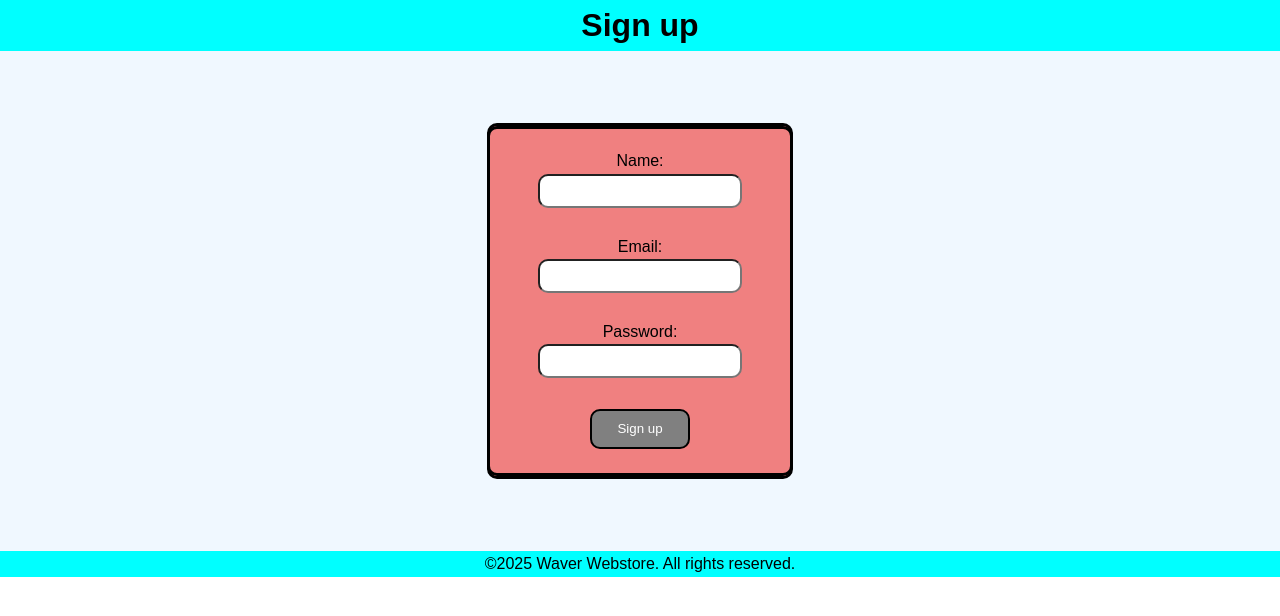
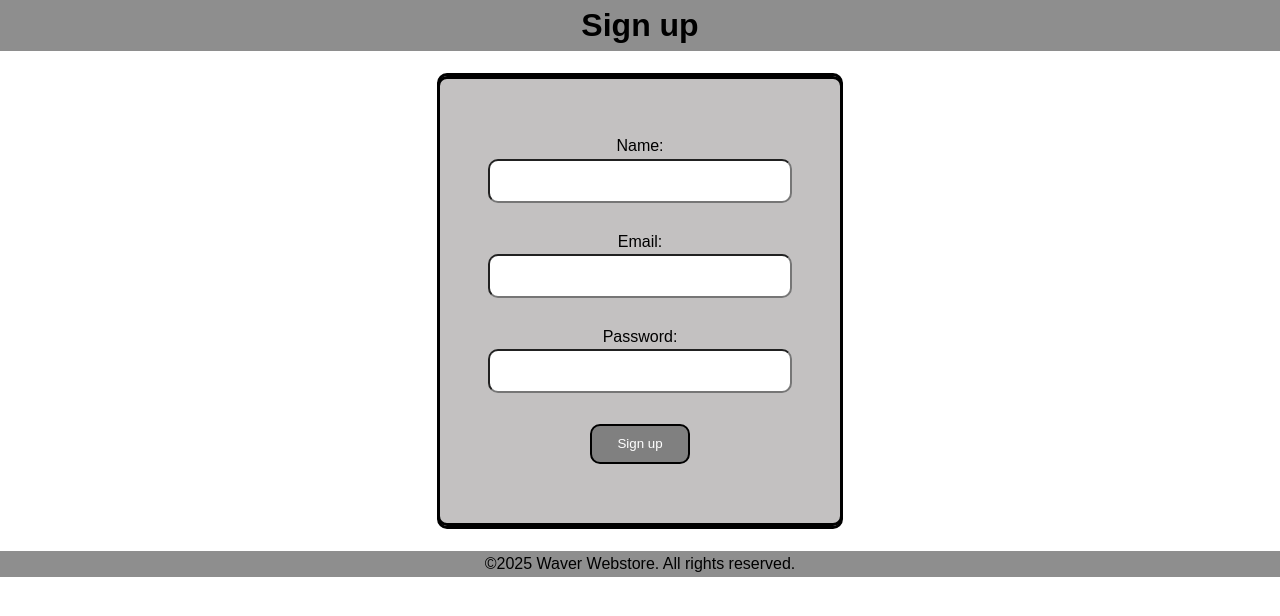
Before and after one commit to Madhav-Sharma1/E-commerce-website., a website: page account.html in a window 1280 px wide. Drawn offline with Linux system fonts and the light colour scheme.

Commit message:
Refactor account.css for improved styling

```diff
--- a/account.css
+++ b/account.css
@@ -1,18 +1,21 @@
 *{
     margin:0;
     padding:0;
+}
+html{
+    background-color:#FFFFFF ;
 }
 body{
     font-family: Arial, Helvetica, sans-serif;
     line-height:1.6;
 }
 header{
-    background-color: aqua;
+    background-color: rgb(142, 142, 142);
     color: black;
     text-align: center;
 }
 main{
-    background-color: aliceblue;
+    background-color: #FFFFFF;
     display:flex;
     justify-content: center;
     align-items: center;
@@ -23,18 +26,18 @@ main{
     flex-direction: column;
     justify-content:center;
     align-items: center;
-    background-color: lightcoral;
+    background-color: rgb(195, 193, 193);
     color:black;
-    height:350px;
-    width:300px;
+    height:450px;
+    width:400px;
     border: 3px solid black;
     border-radius: 10px;
 }
 main input{
-    height:30px;
-    width:200px;
+    height:40px;
+    width:300px;
     border-radius:10px;
-    font-size: medium;
+    font-size: large;
 }
 button{
     height:40px;
@@ -50,7 +53,8 @@ button:hover{
     color:blue;
 }
 footer{
-    background-color: aqua;
+    background-color: rgb(142, 142, 142);
     color:black;
     text-align: center;
 }
+}
```
